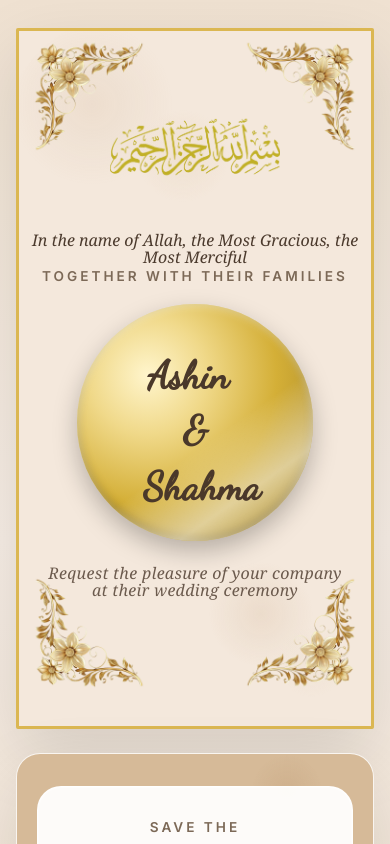
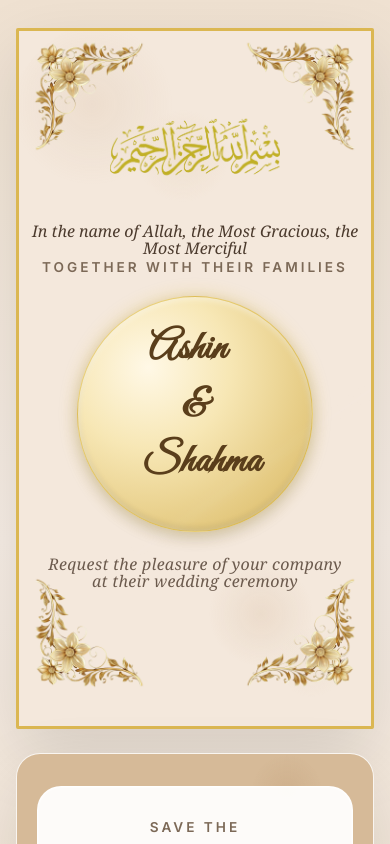
Before and after one commit to rahoof-muhd/invitation-card, a React (Vite) app: page / in a window 390 px wide. Shown: the top 844 px of the page. Built offline with nearby package versions, Linux system fonts and the light colour scheme.

Commit message:
updation

```diff
--- a/src/App.css
+++ b/src/App.css
@@ -1,5 +1,7 @@
 @import url('https://fonts.googleapis.com/css2?family=Cormorant+Garamond:wght@500;600;700;800&family=Dancing+Script&family=Inter:wght@400;500;600;700&display=swap');
 @import url('https://fonts.googleapis.com/css2?family=Amiri&display=swap');
+@import url('https://fonts.googleapis.com/css2?family=Great+Vibes&display=swap');
+@import url("https://fonts.googleapis.com/css2?family=Cormorant+Garamond:wght@600&display=swap");
 :root {
   --bg: #efe1d1;
   --panel: #f4e8dc;
@@ -436,49 +438,49 @@
 
   .couple-name-div {
   position: relative;
-  display: flex;
-  justify-content: center;
-  align-items: center;
-
   height: 28vh;
   width: 28vh;
   margin: auto;
   border-radius: 50%;
 
-  /* Deep luxury gold */
+  display: flex;
+  align-items: center;
+  justify-content: center;
+
+  /* ✨ Soft champagne gold */
   background: radial-gradient(circle at 30% 30%,
-    #fff5cc 0%,
-    #f0d98a 25%,
-    #d4af37 55%,
-    #b8962e 75%,
-    #8c6b1f 100%
+    #fff8e6 0%,     /* very light highlight */
+    #f7e7b5 35%,    /* soft gold */
+    #e8cf8a 65%,    /* mid tone */
+    #d6b45c 100%    /* gentle depth */
   );
 
+  /* soft depth (not heavy shadow) */
   box-shadow:
-    inset 0 2px 8px rgba(255,255,255,0.4),
-    inset 0 -4px 10px rgba(0,0,0,0.25),
-    0 10px 25px rgba(0,0,0,0.25);
+    inset 0 2px 6px rgba(255,255,255,0.5),
+    inset 0 -3px 6px rgba(0,0,0,0.1),
+    0 6px 15px rgba(0,0,0,0.15);
 
-  overflow: hidden;
+  border: 1px solid rgba(212, 175, 55, 0.4);
 }
 
  .couple-name-div::before {
   content: "";
   position: absolute;
-  top: -50%;
-  left: -50%;
-  width: 200%;
-  height: 200%;
+  width: 180%;
+  height: 180%;
+  top: -40%;
+  left: -40%;
 
   background: linear-gradient(
     120deg,
-    transparent 40%,
-    rgba(255,255,255,0.5) 50%,
-    transparent 60%
+    transparent 48%,
+    rgba(255,255,255,0.2) 50%,
+    transparent 52%
   );
 
   transform: rotate(25deg);
-  animation: goldShimmer 4s ease-in-out infinite;
+  animation: shimmerSoft 7s ease-in-out infinite;
 }
 
 /* Inner mask to keep center clean */
@@ -490,6 +492,19 @@
 
   box-shadow: 0 0 25px rgba(212, 175, 55, 0.4);
   animation: glowPulse 3s ease-in-out infinite;
+}
+@keyframes shimmerSoft {
+  0% {
+    transform: translateX(-40%) rotate(25deg);
+    opacity: 0;
+  }
+  50% {
+    opacity: 0.4;
+  }
+  100% {
+    transform: translateX(40%) rotate(25deg);
+    opacity: 0;
+  }
 }
 
 @keyframes goldShimmer {
@@ -521,8 +536,14 @@
 
 
   .couple-name {
-    font-size: clamp(2.4rem, 10vw, 3.5rem);
-    /* font-family:'Franklin Gothic Medium', 'Arial Narrow', Arial, sans-serif; */
+    font-size: 40px;
+    margin-bottom: 4vh;
+     font-family: 'Great Vibes', cursive;
+       /* font-family: 'Cormorant Garamond', serif; */
+
+  font-weight: 700;
+  letter-spacing: 1px;
+  color: #5a3e1b;
 
   }
 
@@ -538,7 +559,7 @@
   }
   .bismillah-image{
     max-width: 170px;
-    margin-bottom: 5vh;
+    margin-bottom: 4vh;
   }
   .invite-copy,.meta-text1 {
     line-height:17px;
--- a/src/App.jsx
+++ b/src/App.jsx
@@ -33,10 +33,8 @@ function App() {
             <p className="meta-text">Together with their families</p>
             <div className="couple-name-div">
               <h1 className="couple-name">
-                <span className="groom">Ashin</span>
-                <br/>
-                <span className="name-divider">&amp;</span>
-                <br/>
+                <span className="groom">Ashin</span><br/>
+                <span className="name-divider">&amp;</span><br/>
                 <span className="bride">Shahma</span>
               </h1>
             </div>
```
